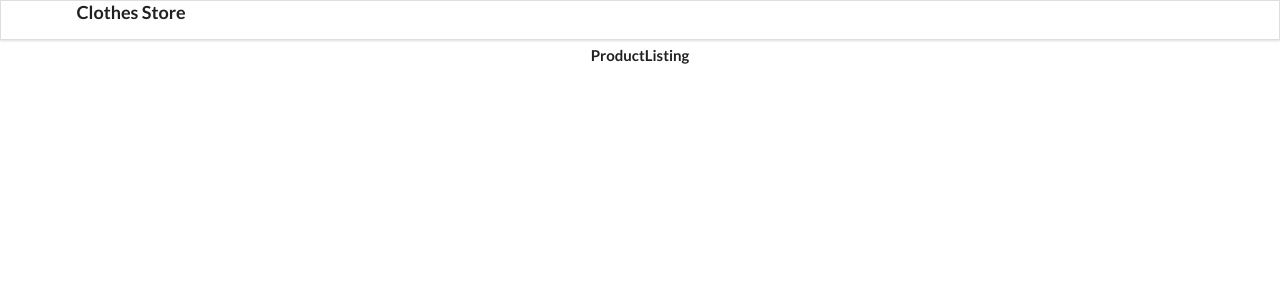
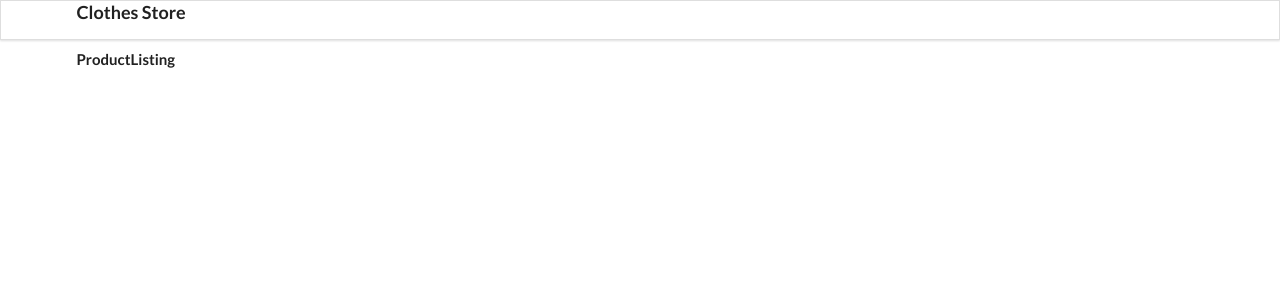
Before and after one commit to mwchben/clothe-store-redux, a React (Create React App) app: page / in a window 1280 px wide. Shown: the top 300 px of the page. Built offline with nearby package versions, Linux system fonts and the light colour scheme.

Commit message:
get product from store using useSelector

```diff
--- a/src/App.js
+++ b/src/App.js
@@ -12,6 +12,7 @@ function App() {
       <Routes>
             <Route path='/' exact element={<ProductListing/>} />
             <Route path='/:productId' exact element={<ProductDetails/>} />
+            <Route>404 not found</Route>
       </Routes>
       </Router>
     </div>
--- a/src/containers/product-listing.js
+++ b/src/containers/product-listing.js
@@ -1,10 +1,15 @@
 import React from 'react';
+import { useSelector } from 'react-redux';
 
 const ProductListing = () => {
+
+    const products = useSelector(state => state);
+
+    console.log(products);
+
     return (
-    <div >
-        <br>
-        </br>
+    <div className='ui grid container'>
+        <br></br>
         <h4>ProductListing</h4>
     </div>
     );
```
